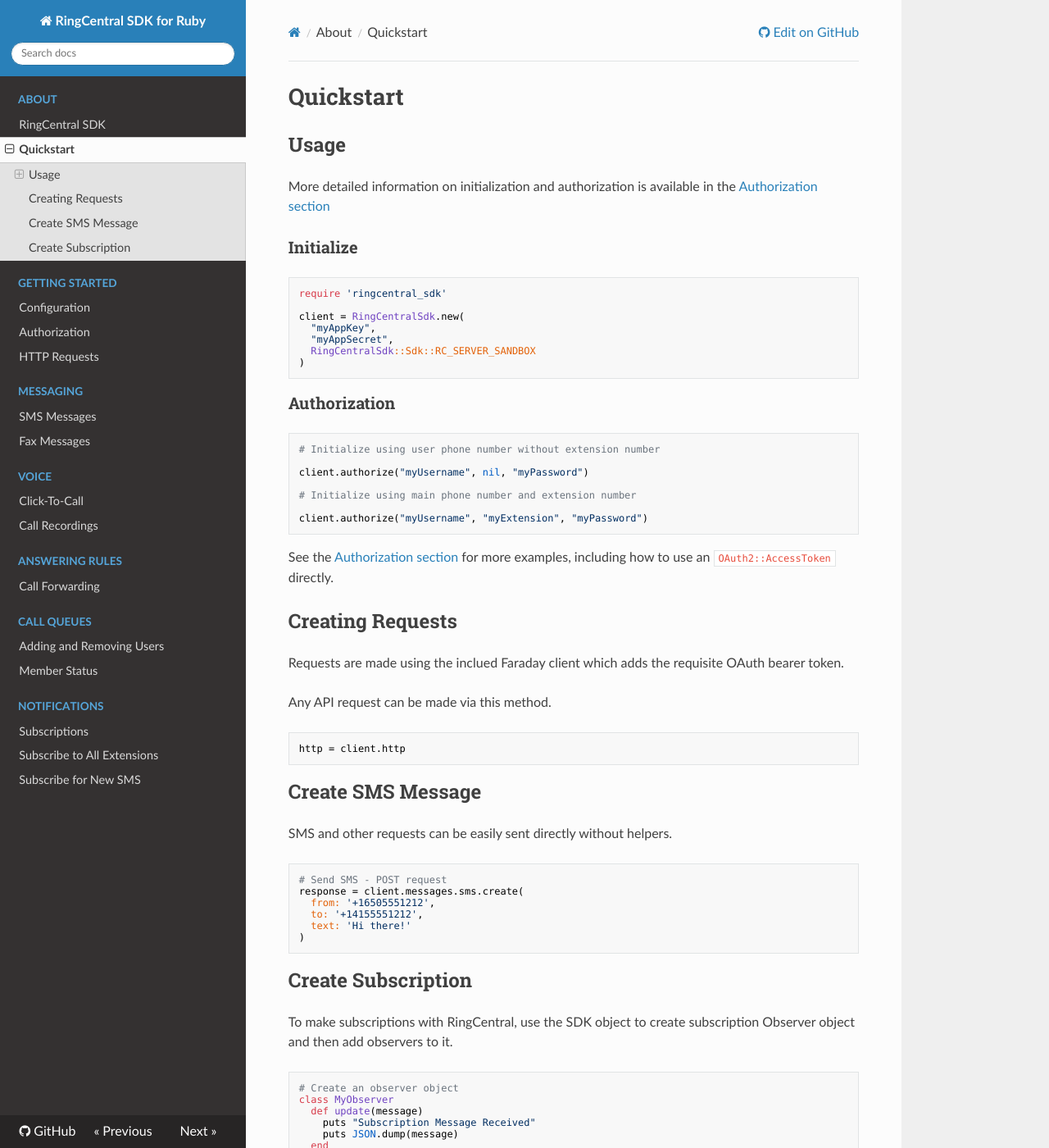
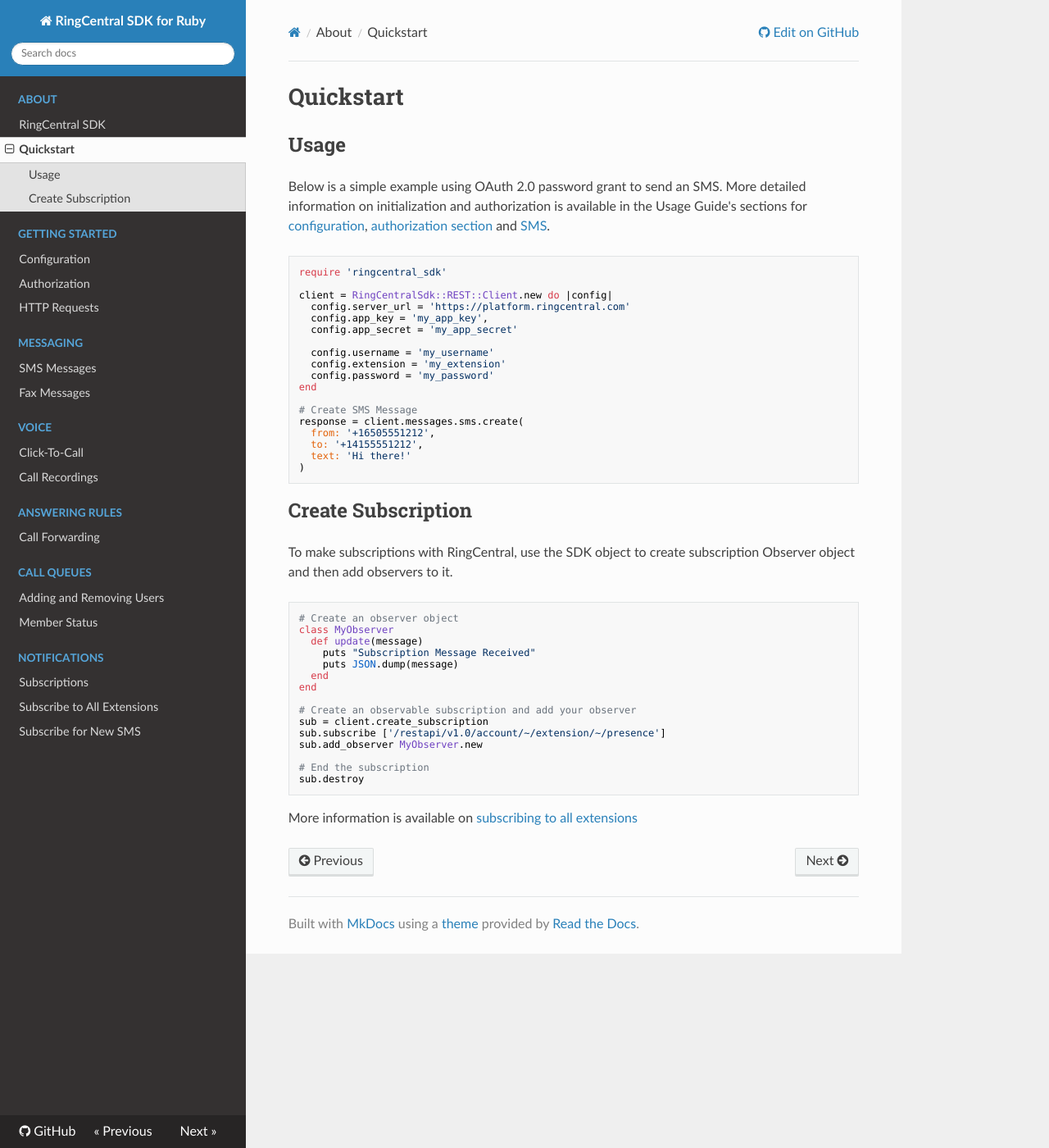
Before and after one commit to grokify/ringcentral-sdk-ruby, an MkDocs documentation site: the page built from docs/quickstart.md, in a window 1280 px wide and 1400 px high. Shown: the whole window at 82% size. Built offline with MkDocs 1.6.1, drawn with Linux system fonts in a browser that asks for light colours; nearby versions of some CDN libraries; old or Windows-style settings are respelled for this version of MkDocs; some of the changed text lies outside the part shown.

Commit message:
update docs

````diff
--- a/docs/quickstart.md
+++ b/docs/quickstart.md
@@ -2,51 +2,22 @@
 
 ## Usage
 
-More detailed information on initialization and authorization is available in the
-[Authorization section](usage/authorization/Authorization.md)
-
-### Initialize
+Below is a simple example using OAuth 2.0 password grant to send an SMS. More detailed information on initialization and authorization is available in the Usage Guide's sections for [configuration](configuration.md), [authorization section](usage/authorization/Authorization.md) and [SMS](usage/messages/SMS-Messages.md).
 
 ```ruby
 require 'ringcentral_sdk'
 
-client = RingCentralSdk.new(
-  "myAppKey",
-  "myAppSecret",
-  RingCentralSdk::Sdk::RC_SERVER_SANDBOX
-)
-```
+client = RingCentralSdk::REST::Client.new do |config|
+  config.server_url = 'https://platform.ringcentral.com'
+  config.app_key = 'my_app_key',
+  config.app_secret = 'my_app_secret'
 
-### Authorization
+  config.username = 'my_username'
+  config.extension = 'my_extension'
+  config.password = 'my_password'
+end
 
-```ruby
-# Initialize using user phone number without extension number
-
-client.authorize("myUsername", nil, "myPassword")
-
-# Initialize using main phone number and extension number
-
-client.authorize("myUsername", "myExtension", "myPassword")
-```
-
-See the [Authorization section](usage/authorization/Authorization.md) for more examples, including
-how to use an `OAuth2::AccessToken` directly.
-
-## Creating Requests
-
-Requests are made using the inclued Faraday client which adds the requisite OAuth bearer token.
-
-Any API request can be made via this method.
-
-```ruby
-http = client.http
-```
-## Create SMS Message
-
-SMS and other requests can be easily sent directly without helpers.
-
-```ruby
-# Send SMS - POST request
+# Create SMS Message
 response = client.messages.sms.create(
   from: '+16505551212',
   to: '+14155551212',
@@ -68,12 +39,12 @@
 end
 
 # Create an observable subscription and add your observer
-sub = client.create_subscription()
-sub.subscribe(['/restapi/v1.0/account/~/extension/~/presence'])
-sub.add_observer(MyObserver.new())
+sub = client.create_subscription
+sub.subscribe ['/restapi/v1.0/account/~/extension/~/presence']
+sub.add_observer MyObserver.new
 
 # End the subscription
-sub.destroy()
+sub.destroy
 ```
 
 More information is available on [subscribing to all extensions](usage/notifications/Subscriptions-All-Extensions.md)
````
Also changed, not shown: docs/configuration.md (+23 -12 lines), docs/index.md (+1 -0 lines), docs/usage/authorization/Authorization.md (+2 -1 lines).
